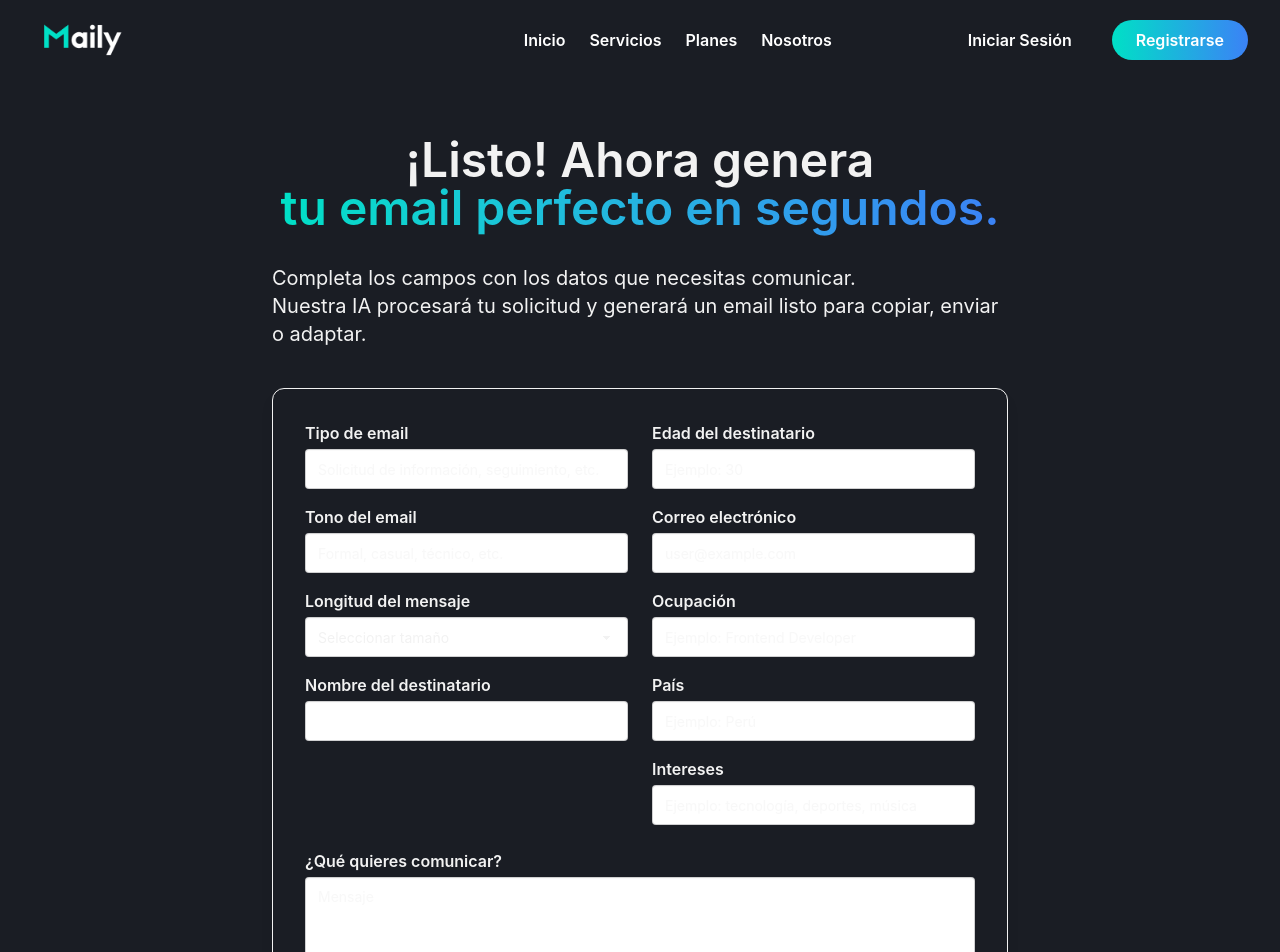
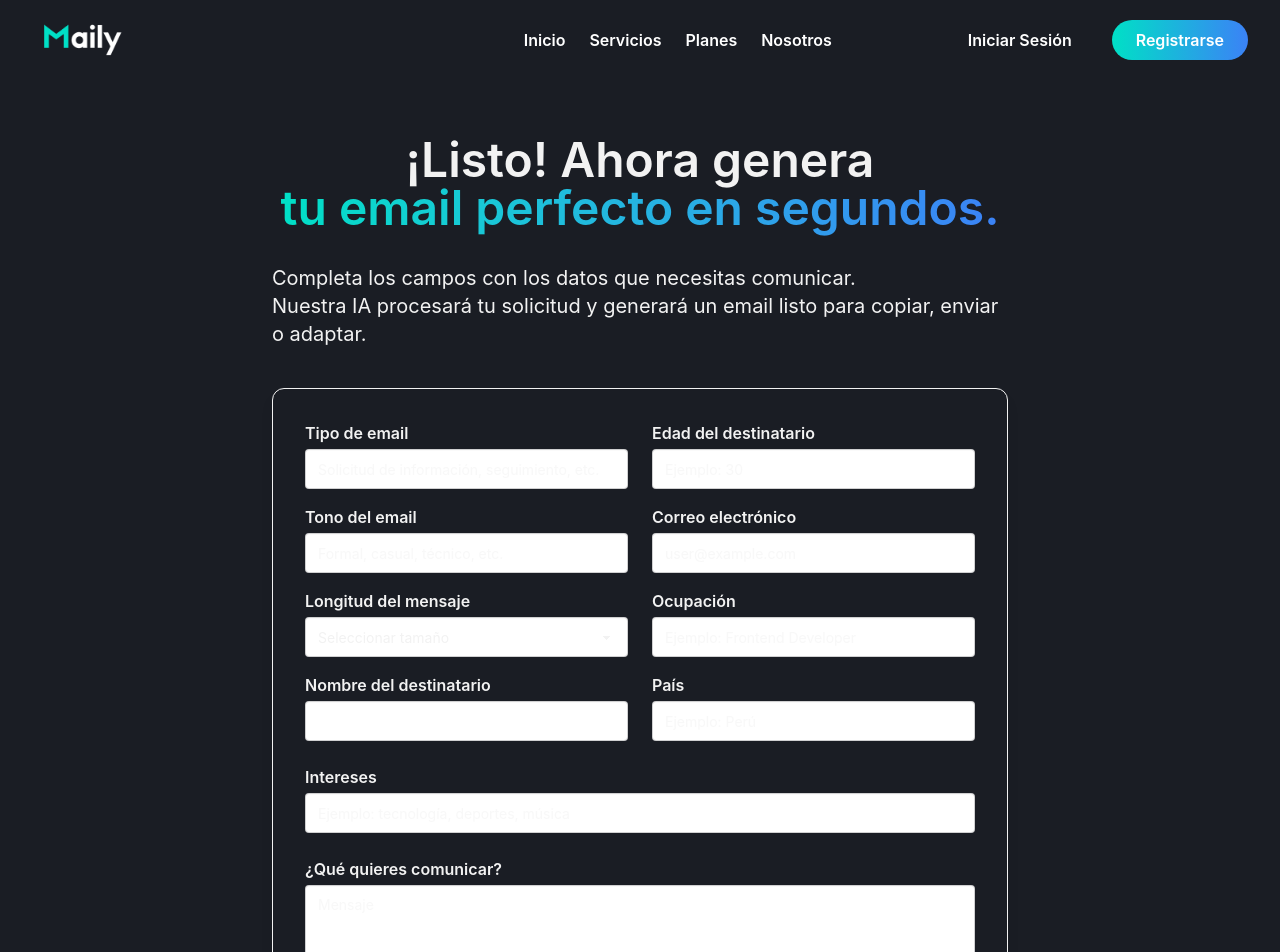
Before and after one commit to LuiangDev/express-team12, a React (Vite) app in the folder client/: page /generate in a window 1280 px wide. Shown: the top 952 px of the page. Built offline with nearby package versions, Linux system fonts and the light colour scheme.

Commit message:
Update view form

```diff
--- a/client/src/components/form/FormGenerateMail.tsx
+++ b/client/src/components/form/FormGenerateMail.tsx
@@ -65,7 +65,6 @@ export const FormGenerateMail = () => {
 
           const response = await generateWelcomeEmail(profileId, payload);
           setMailResponse(response.email_content);
-
 
           //   resetForm()
         } catch (error) {
@@ -223,7 +222,8 @@ export const FormGenerateMail = () => {
                   className="text-red-500 text-sm"
                 />
               </fieldset>
-
+            </div>
+            <div className="md:col-span-2">
               <fieldset className="flex flex-col">
                 <legend className="label-text font-semibold mb-1">
                   Intereses
```
